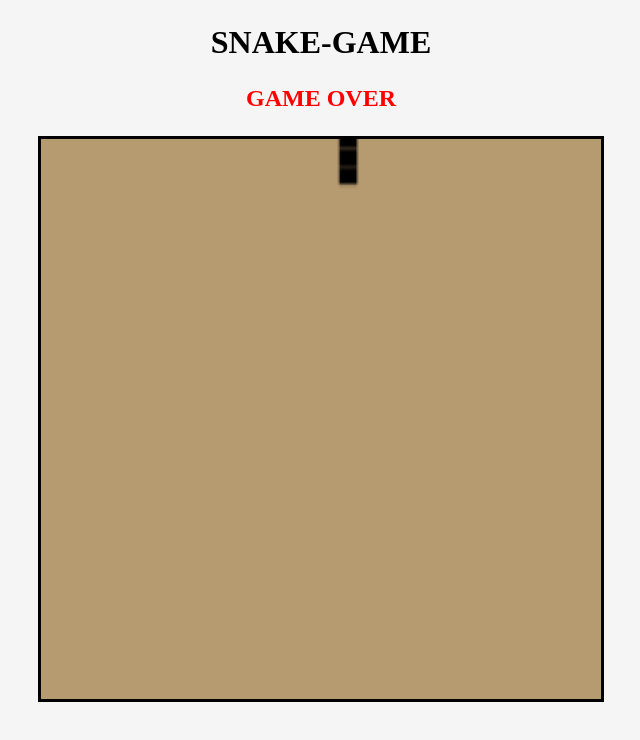
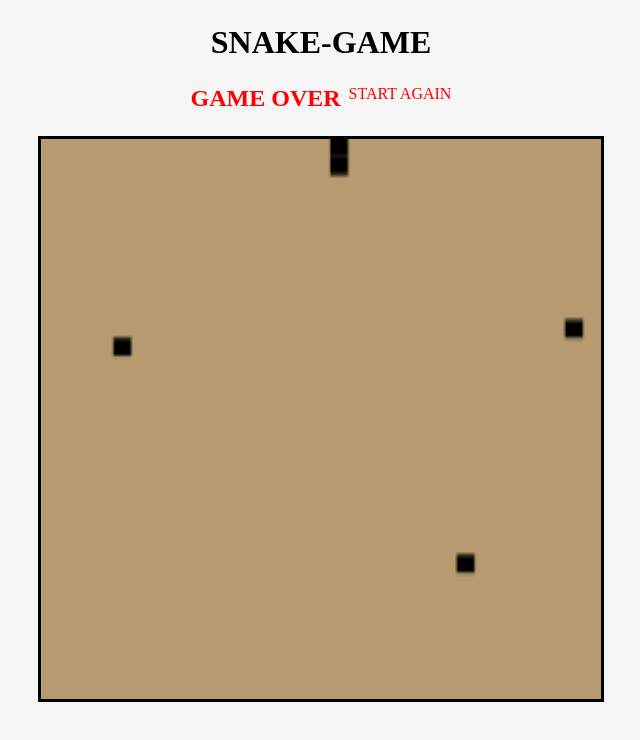
Before and after one commit to eli78435/snake-game, a plain HTML site: page index.html in a window 1280 px wide. Shown: the whole page, without its empty margins (319-959 px from the left). Drawn offline with Linux system fonts and the light colour scheme.

Commit message:
enable restart + generate candidates stones (don't eat yet)

```diff
--- a/index.css
+++ b/index.css
@@ -18,11 +18,23 @@ header h1 {
     text-transform: uppercase;
 }
 
-header h2 {
+/* header h2 {
     padding-top: 3vh;
     text-align: center;
     color: transparent;
     text-transform: uppercase;
+} */
+
+header div {
+    display: flex;
+    padding-top: 3vh;
+    justify-content: center;
+    color: transparent;
+    text-transform: uppercase;
+}
+
+header div label {
+    margin-left: 0.5rem;
 }
 
 main {
@@ -36,6 +48,10 @@ main {
 .bord_container {
 }
 
+.header_startAgain {
+    display: none;
+}
+
 .canvas {
     width: min(70vh, 70vw);
     height: min(70vh, 70vw);
--- a/index.html
+++ b/index.html
@@ -10,7 +10,11 @@
 <body>
     <header>
         <h1>snake-game</h1>
-        <h2 id="gameOver">game over</h2>
+        <div id="header_gameOver">
+            <h2>game over</h2>
+            <button id="startAgainButton" class="header_startAgain">dfs</button>
+            <label for="startAgainButton">start again</label>
+        </div>
     </header>
     <main>
         <div class="bord_container">
--- a/index.js
+++ b/index.js
@@ -7,18 +7,27 @@ const Direction = {
     Left: 3
 }
 
-class BoardGame {
+class SnakeGame {
     constructor(canvas) {
         this.columns = 31;
         this.rows = 31;
+
+        this.boardCanvas = canvas;
+
+        this.init();
+    }
+
+    init = () => {
         this.direction = Direction.Up;
 
-        let centerC = (this.columns / 2) + 1
-        let centerR = (this.rows / 2) - 1
-        this.snake = [[centerC,centerR++], [centerC,centerR++], [centerC,8]]
+        let centerC = Math.floor((this.columns / 2) + 1);
+        let centerR = Math.floor((this.rows / 2) - 1);
+        this.snake = [[centerC,centerR++], [centerC,centerR++], [centerC,8]];
+        this.stones = [];
+        this.running = true;
 
-        this.boardCanvas = canvas;
-        this.running = true;
+        const gameOver = document.getElementById("header_gameOver");
+        gameOver.style = "color: transparent";
     }
 
     draw() {
@@ -30,7 +39,7 @@ class BoardGame {
         const cellHight = pixelHeight / this.rows;
 
         if(!cv.getContext) {
-            console.error("Failed to draw move, can't get canvas context")
+            console.error("Failed to draw move, can't get canvas context");
             return;
         }
 
@@ -42,7 +51,15 @@ class BoardGame {
             const c = arr[0];
             const r = arr[1];
             const topLeft = this.getCellLeftPosition(c, cellWidth);
-            const topRight = this.getCellTopPosition(r, cellHight)
+            const topRight = this.getCellTopPosition(r, cellHight);
+            ctx.fillRect(topLeft, topRight, cellWidth, cellHight);
+        });
+
+        this.stones.forEach(arr => {
+            const c = arr[0];
+            const r = arr[1];
+            const topLeft = this.getCellLeftPosition(c, cellWidth);
+            const topRight = this.getCellTopPosition(r, cellHight);
             ctx.fillRect(topLeft, topRight, cellWidth, cellHight);
         });
     }
@@ -82,19 +99,19 @@ class BoardGame {
 
         if(this.direction == Direction.Up && direction == Direction.Down) {
             logInputNotValid(direction);
-            return
+            return;
         }
         else if(this.direction == Direction.Left && direction == Direction.Right){
             logInputNotValid(direction);
-            return
+            return;
         }
         else if(this.direction == Direction.Right && direction == Direction.Left){
             logInputNotValid(direction);
-            return
+            return;
         }
         else if(this.direction == Direction.Down && direction == Direction.Up){
             logInputNotValid(direction);
-            return
+            return;
         }
 
         this.direction = direction;
@@ -111,17 +128,38 @@ class BoardGame {
 
     anotate() {
         if(!this.running) {
-            const gameOver = document.getElementById("gameOver");
-            gameOver.style = "color: red"
+            const gameOver = document.getElementById("header_gameOver");
+            gameOver.style = "color: red";
         }
     }
 
-    doMove() {
+    doMove = () => {
         if(this.running) {
             this.updateSnake();
             this.draw();
             this.validate();
             this.anotate();
+        }
+    }
+
+    addStone = () => {
+        if(this.running) {
+            console.info('add stone');
+
+            const valid = false;
+            while(! valid) {
+                const col = Math.floor(Math.random() *  this.columns);
+                const row = Math.floor(Math.random() *  this.rows);
+
+                const indexInSnake = this.snake.findIndex(item => item[0] === col && item[1] === row);
+                if(indexInSnake === -1) {
+                    const indexInStones = this.stones.findIndex(item => item[0] === col && item[1] === row);
+                    if(indexInStones === -1) {
+                        this.stones.push([col, row]);
+                        break;
+                    }
+                }
+            }
         }
     }
 
@@ -139,14 +177,20 @@ let mainBorder;
 
 window.addEventListener("load", (event) => {
     const boardCanvas = document.getElementById("mainCanvas");
-    mainBorder = new BoardGame(boardCanvas)
+    mainBorder = new SnakeGame(boardCanvas)
     mainBorder.draw();
+
+    const startAgainBtn = document.getElementById("startAgainButton");
+    startAgainBtn.addEventListener('click', (event) => {
+        mainBorder.init()
+    });
 
     const drawFunc = mainBorder.draw.bind(mainBorder);
     setInterval(drawFunc, 1000/60);
 
-    const moveFunc = mainBorder.doMove.bind(mainBorder);
-    setInterval(moveFunc, 150);
+    setInterval(mainBorder.doMove, 150);
+
+    setInterval(mainBorder.addStone, 600);
 
     console.log('end load event listener');
 });
```
